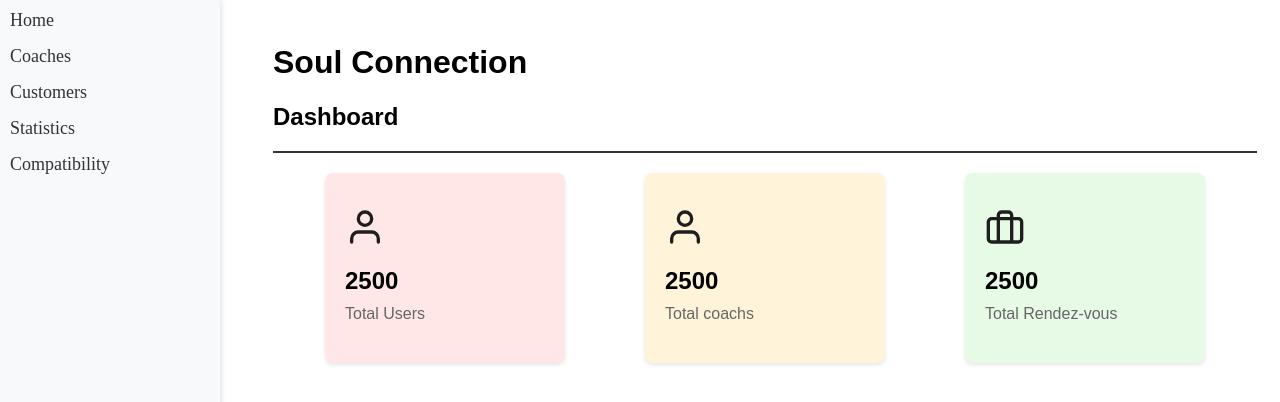
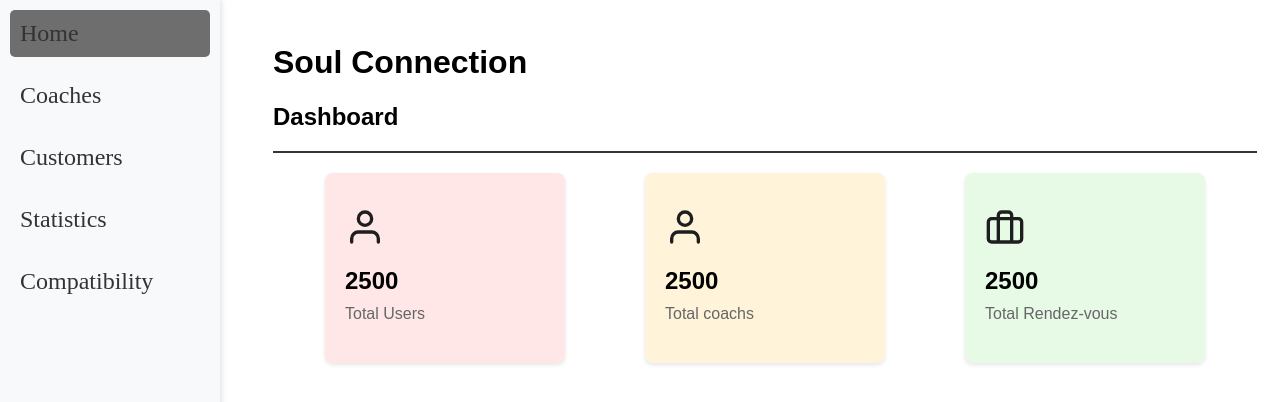
Before and after one commit to EpitechNice/EPITECH-Soul-Connection, a Nuxt app in the folder soul_connection/: page / in a window 1280 px wide. Shown: the top 402 px of the page. Built offline with nearby package versions, Linux system fonts and the light colour scheme.

Commit message:
upgrade Header css

```diff
--- /dev/null
+++ b/soul_connection/assets/css/header.css
@@ -0,0 +1,30 @@
+nav {
+    position: fixed;
+    top: 0;
+    left: 0;
+    height: 100vh;
+    width: 200px;
+    background-color: #f8f9fa;
+    display: flex;
+    flex-direction: column;
+    justify-content: flex-start;
+    padding: 10px;
+    box-shadow: 2px 0 5px rgba(0, 0, 0, 0.1);
+}
+
+nav a {
+    text-decoration: none;
+    color: #333;
+    margin-bottom: 15px;
+    font-size: 24px;
+    padding: 10px;
+    border-radius: 5px;
+}
+
+nav a:hover {
+    background-color: rgb(110, 110, 110);
+}
+
+nav a.active {
+    background-color: rgb(110, 110, 110);
+}
--- a/soul_connection/components/Header.vue
+++ b/soul_connection/components/Header.vue
@@ -1,36 +1,44 @@
 <template>
     <nav>
-        <NuxtLink to="/">Home</NuxtLink>
-        <NuxtLink to="/coaches">Coaches</NuxtLink>
-        <NuxtLink to="/customers">Customers</NuxtLink>
-        <NuxtLink to="/statistics">Statistics</NuxtLink>
-        <NuxtLink to="/compatibility">Compatibility</NuxtLink>
+        <NuxtLink
+            to="/"
+            :class="{ active: isActive('/') }"
+            @click="setActive('/')">Home</NuxtLink>
+        <NuxtLink
+            to="/coaches"
+            :class="{ active: isActive('/coaches') }"
+            @click="setActive('/coaches')">Coaches</NuxtLink>
+        <NuxtLink
+            to="/customers"
+            :class="{ active: isActive('/customers') }"
+            @click="setActive('/customers')">Customers</NuxtLink>
+        <NuxtLink
+            to="/statistics"
+            :class="{ active: isActive('/statistics') }"
+            @click="setActive('/statistics')">Statistics</NuxtLink>
+        <NuxtLink
+            to="/compatibility"
+            :class="{ active: isActive('/compatibility') }"
+            @click="setActive('/compatibility')">Compatibility</NuxtLink>
     </nav>
 </template>
 
-  <style scoped>
-  nav {
-      position: fixed;
-      top: 0;
-      left: 0;
-      height: 100vh;
-      width: 200px;
-      background-color: #f8f9fa;
-      display: flex;
-      flex-direction: column;
-      justify-content: flex-start;
-      padding: 10px;
-      box-shadow: 2px 0 5px rgba(0,0,0,0.1);
-  }
+<script>
+    export default {
+        data() {
+        return {
+            activePath: '/'
+        };
+        },
+        methods: {
+        setActive(path) {
+            this.activePath = path;
+        },
+        isActive(path) {
+            return this.activePath === path;
+        }
+        }
+    };
+</script>
 
-  nav a {
-      text-decoration: none;
-      color: #333;
-      margin-bottom: 15px;
-      font-size: 18px;
-  }
-
-  nav a:hover {
-      color: #007bff;
-  }
-  </style>
+<style src="../assets/css/header.css"></style>
```
